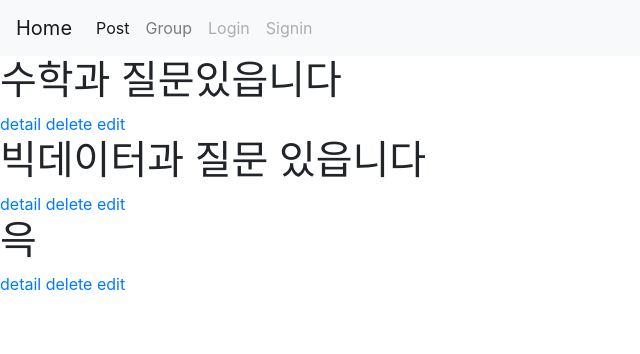
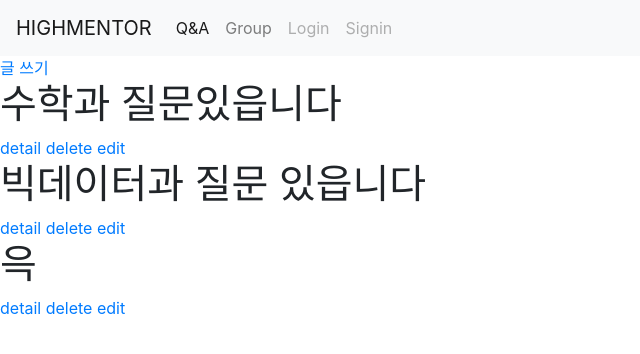
Before and after one commit to highmentor/high_mento, a Django app: page /questions/ in a window 1280 px wide. Shown: the top 354 px of the page, without its empty margins (0-640 px from the left). Run offline with Django 3.2, Linux system fonts and the light colour scheme; data comes from the database, SQL or seed files in the repository; some libraries are stand-ins or nearby versions.

Commit message:
Home변경 및 윤승이형꺼 글쓰기 추가

```diff
--- a/questions/templates/questions/question_list.html
+++ b/questions/templates/questions/question_list.html
@@ -1,7 +1,7 @@
 {%extends 'base.html'%}
 
 {%block content%}
-
+    <a href="{% url 'questions:create'%}"> 글 쓰기 </a>
     {% for question in question_list %}
     <h1>{{question.title}}</h1>
     <a href="{% url 'questions:detail' pk=question.pk %}">detail</a>
--- a/templates/base.html
+++ b/templates/base.html
@@ -16,14 +16,14 @@
 </head>
 <body>
     <nav class="navbar navbar-expand-lg navbar-light bg-light">
-      <a class="navbar-brand" href=#>Home</a>
+      <a class="navbar-brand" href=#>HIGHMENTOR</a>
       <button class="navbar-toggler" type="button" data-toggle="collapse" data-target="#navbarNav" aria-controls="navbarNav" aria-expanded="false" aria-label="Toggle navigation">
         <span class="navbar-toggler-icon"></span>
       </button>
       <div class="collapse navbar-collapse" id="navbarNav">
         <ul class="navbar-nav">
           <li class="nav-item active">
-            <a class="nav-link" href=#>Post <span class="sr-only">(current)</span></a>
+            <a class="nav-link" href=questions>Q&A <span class="sr-only">(current)</span></a>
           </li>
           <li class="nav-item">
             <a class="nav-link" href=#>Group</a>
```
